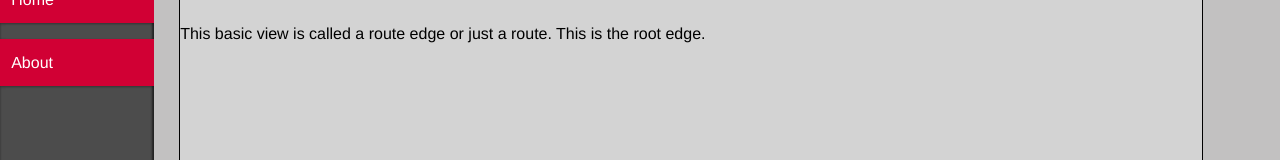
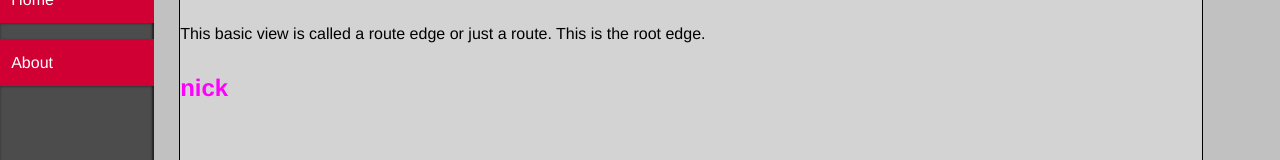
Before and after one commit to pg22nicholas/JeopardyTest, a Vue app: page / in a window 1280 px wide. Shown: the part 357-517 px from the top of the page. Built offline with nearby package versions, Linux system fonts and the light colour scheme.

Commit message:
Added test component
Fixed About page error

```diff
--- /dev/null
+++ b/src/components/Nickname.vue
@@ -0,0 +1,42 @@
+<!--
+<j-nickname>My Component</j-nickname>
+
+@copyright (c) 2019. Scott Henshaw. All Rights Reserved.
+-->
+<template>
+
+    <section class="component-style">  <!-- Just one main element per template -->
+        <span class="field">
+            <slot />
+        </span>
+    </section>
+
+</template>
+<script>
+    import Controller from '@/mixins/controller'
+
+    // import other components you use here...
+
+    class NicknameController extends Controller {
+
+        constructor( name, subComponentList = []) {
+            super( name, subComponentList )
+        }
+    }
+
+    export default new NicknameController('jNickname');
+
+</script>
+<style scoped>
+    /*
+    Add "scoped" attribute to limit CSS to this component only <style scoped>
+    styles that are specific to this component only, not sub-children
+    */
+    .field {
+        font-size: 1.5em;
+        font-weight: bold;
+        color: fuchsia;
+    }
+
+
+</style>
--- a/src/router.js
+++ b/src/router.js
@@ -14,7 +14,7 @@ import About from '@/routes/About.vue'
 
 export default new Router({
     routes: [
-        { path:"/",     name:"Root", component: About },
+        { path:"/",     name:"About", component: About },
         { path:"/home", name:"Home", component: Home, props: { name: "DemoApp"} },
     ]
 });
--- a/src/routes/About.vue
+++ b/src/routes/About.vue
@@ -24,12 +24,17 @@ Copyright (c) 2018. Scott Henshaw, Kibble Online Inc. All Rights Reserved.
                 This basic view is called a route edge or just a route.  This is the root edge.
                 </p><br/>
             </div>
+            <div>
+                <j-nickname>nick</j-nickname>
+            </div>
         </div>
     </section>
 
 </template>
 <script>
     import Controller from '@/mixins/controller'
+
+    import jNickname from '@/components/Nickname.vue';
 
     class AboutController extends Controller {
 
@@ -41,7 +46,7 @@ Copyright (c) 2018. Scott Henshaw, Kibble Online Inc. All Rights Reserved.
         }
     }
 
-    export default new AboutController('pgAbout');
+    export default new AboutController('pgAbout', { jNickname });
 
 </script>
 <style>
```
Also changed, not shown: package.json (+5 -5 lines), 1 other file (tests, documents, lock files or other folders).
